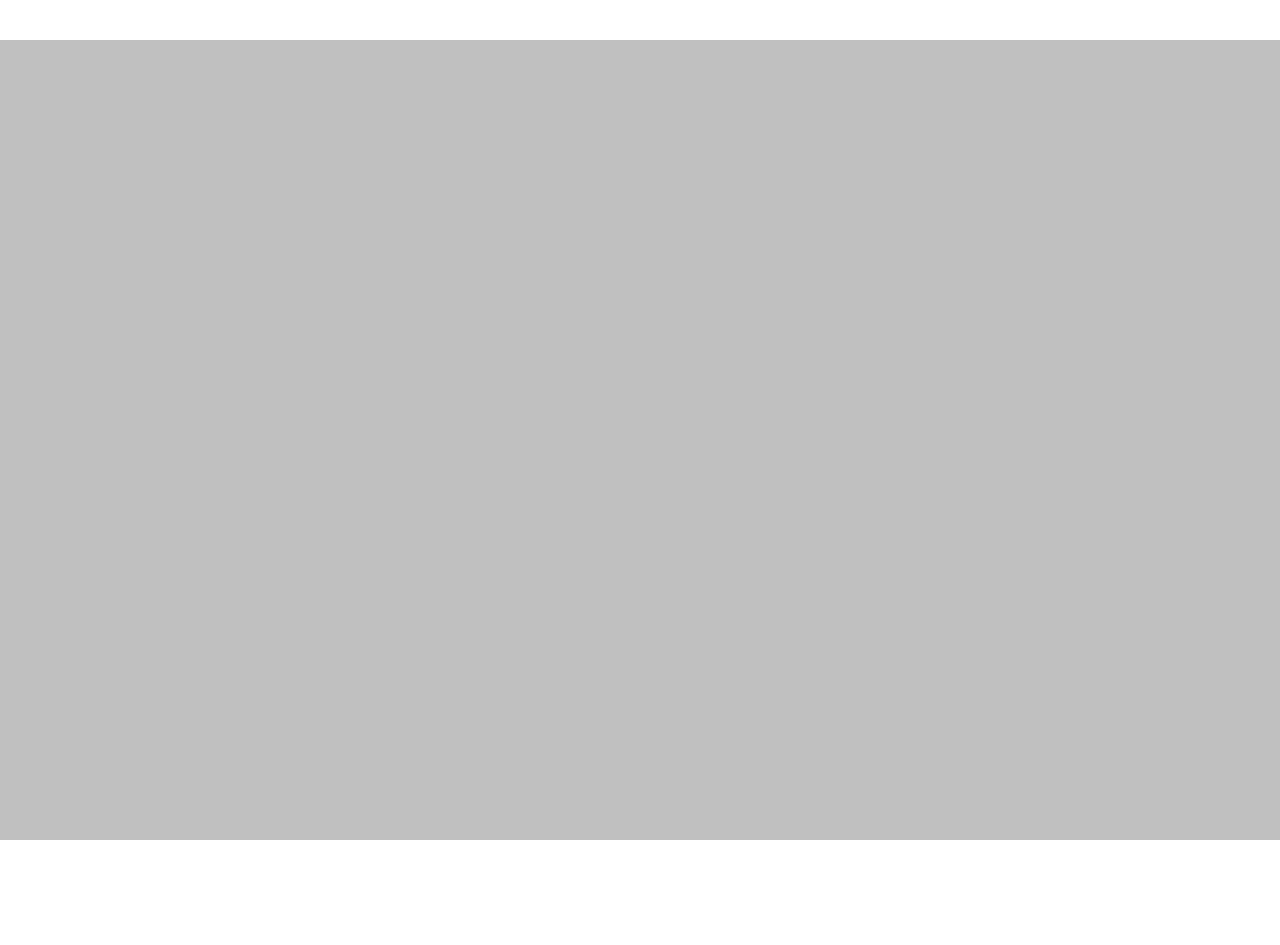
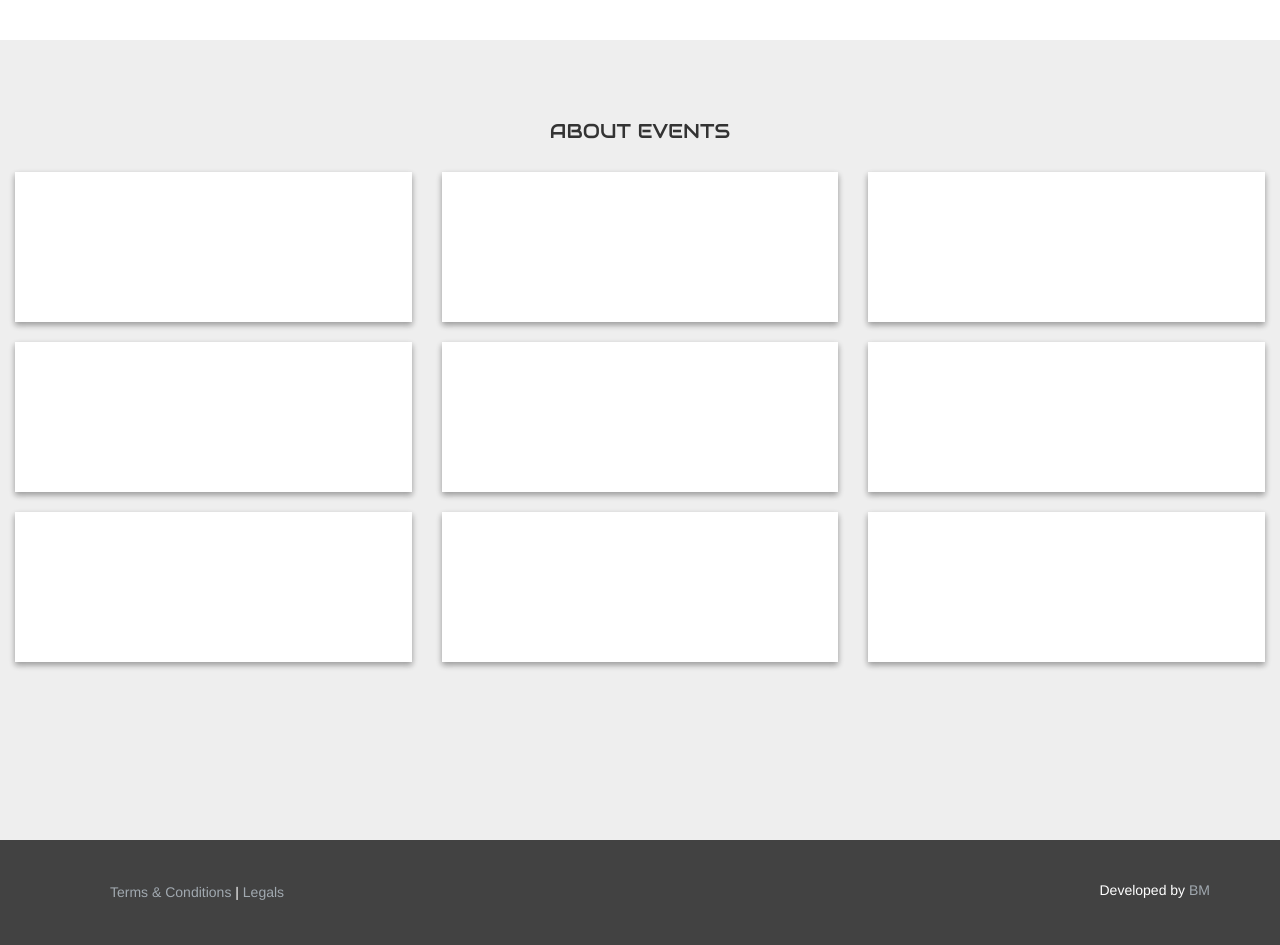
Before and after one commit to bmyagmarjav/WhatTheMove, a website: page app/index.html in a window 1280 px wide. Shown: the part 860-1805 px from the top of the page. Before the commit the page ends 1700 px from the top, so only its background shows below. Drawn offline with nearby package versions, Linux system fonts and the light colour scheme; some packages are replaced by stand-ins of ours; no server answers.

Commit message:
footer has been added with event intial view

```diff
--- a/app/css/style.css
+++ b/app/css/style.css
@@ -89,12 +89,6 @@ html, body {
 	width: 100%;
 }
 
-.event-section {
-	height: 100%;
-	width: 100%;
-	background-color: silver;
-}
-
 #map {
 	height: 100%;
 	width: 100%;
@@ -124,3 +118,48 @@ html, body {
 .infowindow p {
 	font-weight: bold;
 }
+
+.event-section {
+	height: 100%;
+	width: 100%;
+	background-color: rgb(238, 238, 238);
+}
+
+.event-header {
+	margin-top: 80px;
+	font-family: 'Audiowide';
+	font-size: 20px;
+}
+
+.light-box {
+	background-color: #fff;
+	margin-top: 20px;
+	height: 150px;
+	-webkit-box-shadow: 0 3px 6px rgba(0,0,0,0.16), 0 3px 6px rgba(0,0,0,0.23);
+	-moz-box-shadow: 0 3px 6px rgba(0,0,0,0.16), 0 3px 6px rgba(0,0,0,0.23);
+	box-shadow: 0 3px 6px rgba(0,0,0,0.16), 0 3px 6px rgba(0,0,0,0.23);
+}
+
+footer a {
+	color: #a1a9b0;
+}
+
+footer { background-color: #424242; padding: 40px 0 30px; }
+
+footer p { color: #fff; }
+
+ul.legals { list-style: none; color: #fff; line-height: 25px; }
+
+ul.legals li { display: inline-block; }
+
+ul.legals li::after { content: " |"; }
+
+ul.legals li:last-child::after { content: ""; }
+
+.legals {
+	text-align: left;
+}
+
+.credit {
+	text-align: right;
+}
--- a/app/index.html
+++ b/app/index.html
@@ -95,8 +95,61 @@
     </section>
 
     <section class="event-section" id="event">
+        <div class="container-fluid">
+            <div class="row text-center">
+                <h3 class="event-header">ABOUT EVENTS</h3>
+            </div>
+            <div class="row">
+                <div class="col-md-4">
+                    <div class="light-box"></div>
+                </div>
+                <div class="col-md-4">
+                    <div class="light-box"></div>
+                </div>
+                <div class="col-md-4">
+                    <div class="light-box"></div>
+                </div>
+            </div>
+            <div class="row">
+                <div class="col-md-4">
+                    <div class="light-box"></div>
+                </div>
+                <div class="col-md-4">
+                    <div class="light-box"></div>
+                </div>
+                <div class="col-md-4">
+                    <div class="light-box"></div>
+                </div>
+            </div>
+            <div class="row">
+                <div class="col-md-4">
+                    <div class="light-box"></div>
+                </div>
+                <div class="col-md-4">
+                    <div class="light-box"></div>
+                </div>
+                <div class="col-md-4">
+                    <div class="light-box"></div>
+                </div>
+            </div>
+        </div>
+    </section>
 
-    </section>
+    <footer>
+        <div class="container">
+            <div class="row">
+                <div class="col-md-6">
+                    <ul class="legals">
+                        <li><a href="#">Terms &amp; Conditions</a></li>
+                        <li><a href="#">Legals</a></li>
+                    </ul>
+                </div>
+                <div class="col-md-6 credit">
+                    <p>Developed by <a href="https://www.battulga.tech/">BM</a></p>
+                </div>
+            </div>
+        </div>
+    </footer>
 
     <script src="/socket.io/socket.io.js"></script>
     <!--  jqeury & bootstrap -->
```
